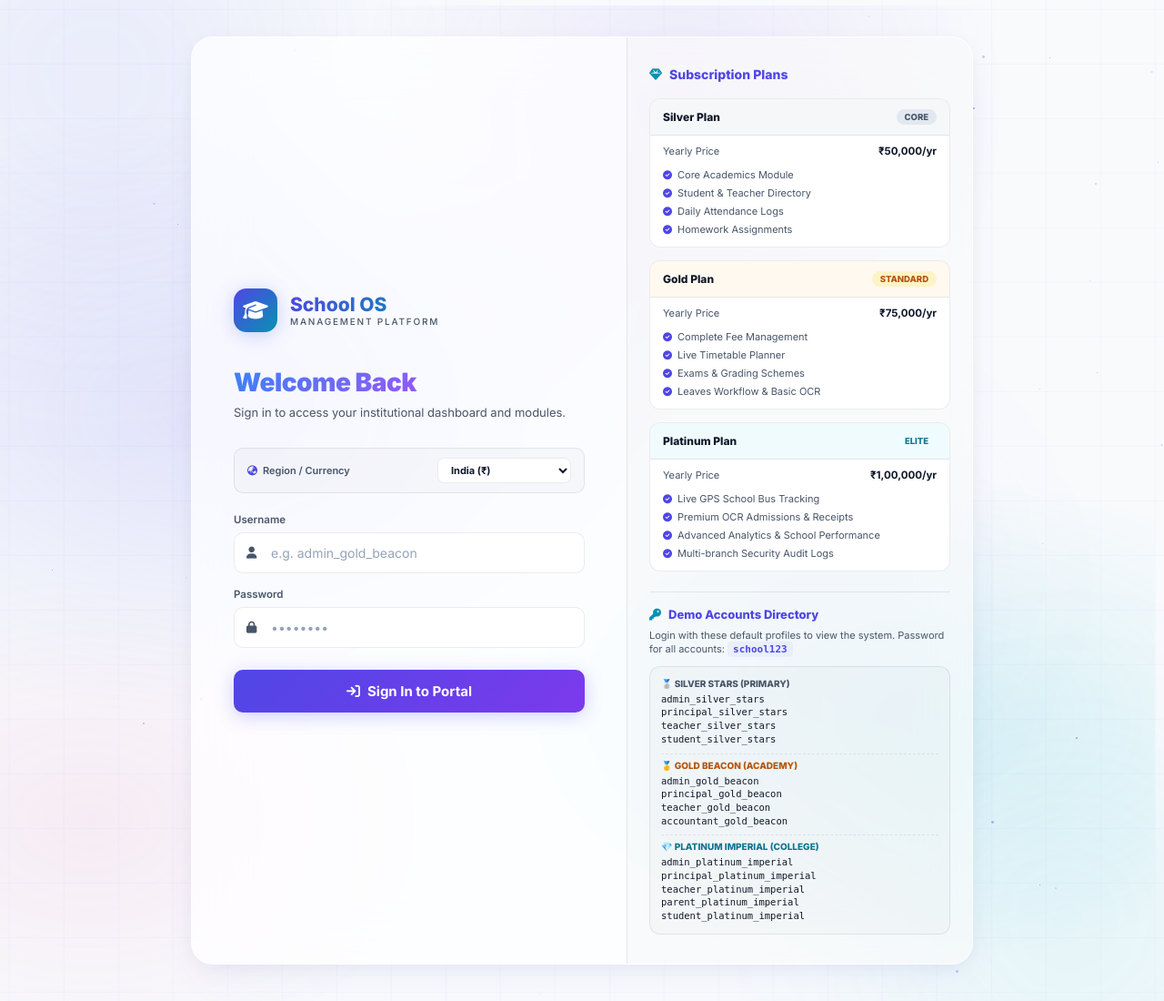
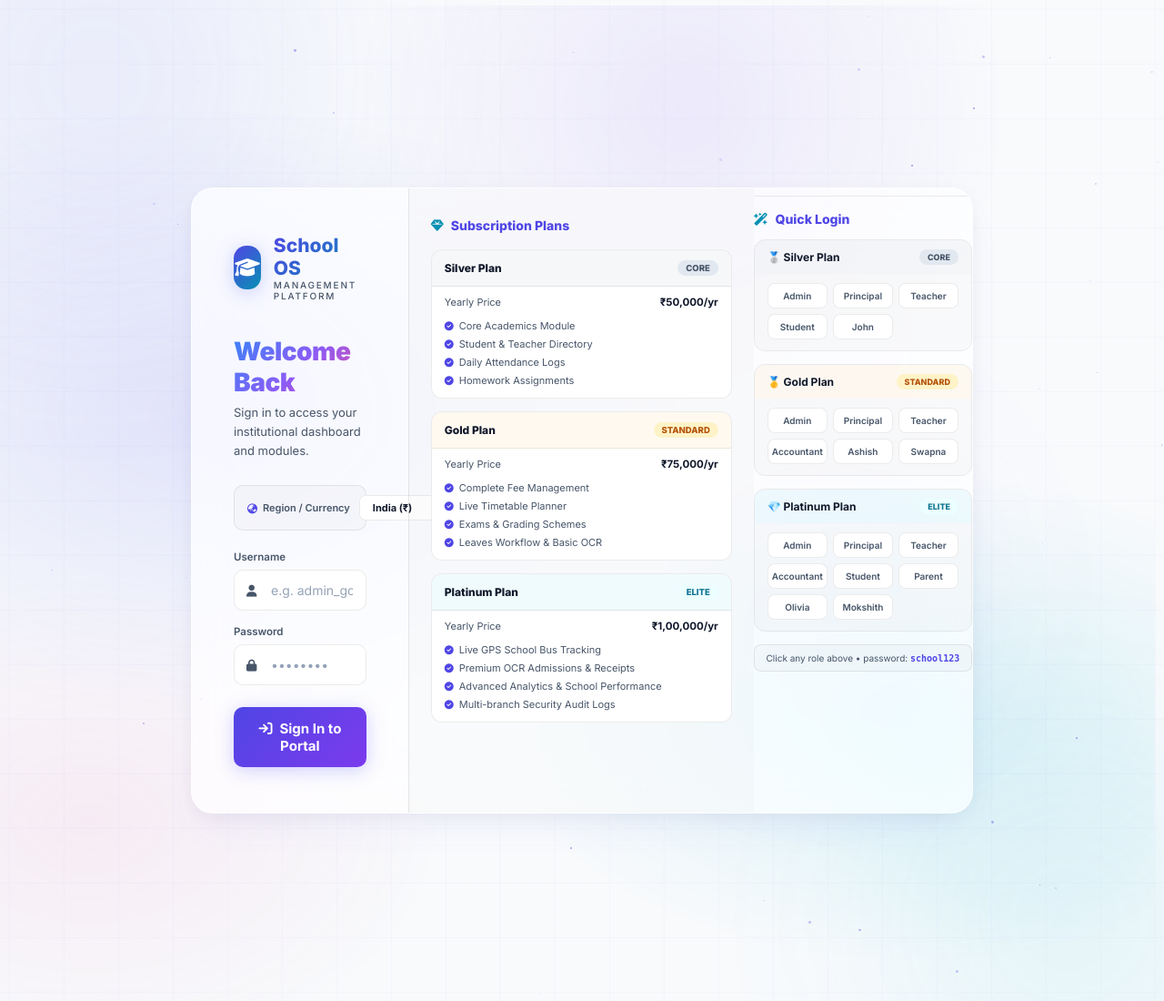
Before and after one commit to ashishkumarkasani21-create/school-os, a Django app: page / in a window 1280 px wide. Shown: the whole page at 91% size. Run offline with Django 5.2, Linux system fonts and the light colour scheme.

Commit message:
style: Quick-login pills grouped by Silver/Gold/Platinum tier names, not school names

```diff
--- a/templates/accounts/login.html
+++ b/templates/accounts/login.html
@@ -228,6 +228,29 @@
         .plan-features li:last-child { margin-bottom:0; }
         .plan-features li i { font-size:10px; color:var(--primary); }
 
+        /* ── Demo account pills ── */
+        .tier-group { margin-bottom:14px; border-radius:12px; border:1px solid var(--border); overflow:hidden; transition:border-color .2s; }
+        .tier-group:hover { border-color:rgba(0,0,0,0.12); }
+        .tier-header { display:flex; align-items:center; justify-content:space-between; padding:10px 14px; font-size:12px; font-weight:700; }
+        .tier-name { color:var(--text); }
+        .tier-badge { font-size:9px; padding:3px 9px; border-radius:20px; font-weight:800; text-transform:uppercase; }
+        .tier-silver .tier-header { background:rgba(100,116,139,0.06); }
+        .tier-gold .tier-header { background:rgba(245,158,11,0.06); }
+        .tier-platinum .tier-header { background:rgba(6,182,212,0.06); }
+        .role-grid { display:grid; grid-template-columns:repeat(3,1fr); gap:6px; padding:10px 14px 12px; background:rgba(0,0,0,0.02); }
+        .role-pill {
+            background:#ffffff; border:1px solid var(--border);
+            padding:7px 4px; border-radius:8px; font-size:10px; cursor:pointer;
+            text-align:center; color:var(--text-muted); font-weight:600; transition:all .18s;
+        }
+        .role-pill:hover { background:rgba(99,102,241,0.08); border-color:rgba(99,102,241,0.35); color:var(--primary); transform:translateY(-1px); box-shadow:0 2px 8px rgba(99,102,241,0.12); }
+        .role-pill:active { transform:translateY(0); }
+        .pw-hint {
+            text-align:center; font-size:10px; color:var(--text-muted); margin-top:10px;
+            padding:8px 12px; background:rgba(0,0,0,0.02); border:1px solid var(--border); border-radius:8px;
+        }
+        .pw-hint code { font-family:monospace; color:var(--primary); font-weight:700; }
+
         @media(max-width:768px){
             .login-wrapper{flex-direction:column;max-width:480px}
             .plans-side{width:100%;max-height:none;border-left:none;border-top:1px solid var(--border)}
@@ -370,33 +393,81 @@
                 </ul>
             </div>
 
-            <!-- Demo Credentials -->
-            <div style="margin-top: 8px; border-top: 1px solid var(--border); padding-top: 16px;">
-                <div style="font-size: 13px; font-weight: 800; margin-bottom: 8px; color: var(--primary); display: flex; align-items: center; gap: 8px;">
-                    <i class="fa-solid fa-key" style="color: var(--accent);"></i> Demo Accounts Directory
+            </div>
+
+            <!-- Demo Account Quick Login -->
+            <div style="margin-top:8px; border-top:1px solid var(--border); padding-top:16px;">
+                <div class="plans-hdr" style="margin-bottom:14px;">
+                    <i class="fa-solid fa-wand-magic-sparkles"></i> Quick Login
                 </div>
-                <div style="font-size: 11px; color: var(--text-muted); margin-bottom: 10px; line-height: 1.4;">
-                    Login with these default profiles to view the system. Password for all accounts: <code style="background: rgba(99,102,241,0.06); color: var(--primary); padding: 2px 6px; border-radius: 4px; font-weight: 700; font-family: monospace;">school123</code>
-                </div>
-                <div style="display: flex; flex-direction: column; gap: 8px; background: rgba(0,0,0,0.015); border: 1px solid var(--border); border-radius: 12px; padding: 12px;">
-                    <div>
-                        <div style="font-size: 10px; font-weight: 800; text-transform: uppercase; color: #475569; margin-bottom: 4px;">🥈 Silver Stars (Primary)</div>
-                        <div style="font-size: 10.5px; font-family: monospace; color: var(--text); line-height: 1.4;">admin_silver_stars<br>principal_silver_stars<br>teacher_silver_stars<br>student_silver_stars</div>
+
+                <!-- Silver -->
+                <div class="tier-group tier-silver">
+                    <div class="tier-header">
+                        <span class="tier-name">🥈 Silver Plan</span>
+                        <span class="tier-badge badge-silver">Core</span>
                     </div>
-                    <div style="border-top: 1px dashed var(--border); padding-top: 6px;">
-                        <div style="font-size: 10px; font-weight: 800; text-transform: uppercase; color: #b45309; margin-bottom: 4px;">🥇 Gold Beacon (Academy)</div>
-                        <div style="font-size: 10.5px; font-family: monospace; color: var(--text); line-height: 1.4;">admin_gold_beacon<br>principal_gold_beacon<br>teacher_gold_beacon<br>accountant_gold_beacon</div>
-                    </div>
-                    <div style="border-top: 1px dashed var(--border); padding-top: 6px;">
-                        <div style="font-size: 10px; font-weight: 800; text-transform: uppercase; color: #0e7490; margin-bottom: 4px;">💎 Platinum Imperial (College)</div>
-                        <div style="font-size: 10.5px; font-family: monospace; color: var(--text); line-height: 1.4;">admin_platinum_imperial<br>principal_platinum_imperial<br>teacher_platinum_imperial<br>parent_platinum_imperial<br>student_platinum_imperial</div>
+                    <div class="role-grid">
+                        <div class="role-pill" onclick="fill('admin_silver_stars')">Admin</div>
+                        <div class="role-pill" onclick="fill('principal_silver_stars')">Principal</div>
+                        <div class="role-pill" onclick="fill('teacher_silver_stars')">Teacher</div>
+                        <div class="role-pill" onclick="fill('student_silver_stars')">Student</div>
+                        <div class="role-pill" onclick="fill('teacher_john')">John</div>
                     </div>
                 </div>
+
+                <!-- Gold -->
+                <div class="tier-group tier-gold">
+                    <div class="tier-header">
+                        <span class="tier-name">🥇 Gold Plan</span>
+                        <span class="tier-badge badge-gold">Standard</span>
+                    </div>
+                    <div class="role-grid">
+                        <div class="role-pill" onclick="fill('admin_gold_beacon')">Admin</div>
+                        <div class="role-pill" onclick="fill('principal_gold_beacon')">Principal</div>
+                        <div class="role-pill" onclick="fill('teacher_gold_beacon')">Teacher</div>
+                        <div class="role-pill" onclick="fill('accountant_gold_beacon')">Accountant</div>
+                        <div class="role-pill" onclick="fill('teacher_ashish')">Ashish</div>
+                        <div class="role-pill" onclick="fill('teacher_swapna')">Swapna</div>
+                    </div>
+                </div>
+
+                <!-- Platinum -->
+                <div class="tier-group tier-platinum">
+                    <div class="tier-header">
+                        <span class="tier-name">💎 Platinum Plan</span>
+                        <span class="tier-badge badge-platinum">Elite</span>
+                    </div>
+                    <div class="role-grid">
+                        <div class="role-pill" onclick="fill('admin_platinum_imperial')">Admin</div>
+                        <div class="role-pill" onclick="fill('principal_platinum_imperial')">Principal</div>
+                        <div class="role-pill" onclick="fill('teacher_platinum_imperial')">Teacher</div>
+                        <div class="role-pill" onclick="fill('accountant_platinum_imperial')">Accountant</div>
+                        <div class="role-pill" onclick="fill('student_platinum_imperial')">Student</div>
+                        <div class="role-pill" onclick="fill('parent_platinum_imperial')">Parent</div>
+                        <div class="role-pill" onclick="fill('teacher_olivia')">Olivia</div>
+                        <div class="role-pill" onclick="fill('teacher_mokshith')">Mokshith</div>
+                    </div>
+                </div>
+
+                <div class="pw-hint">Click any role above &bull; password: <code>school123</code></div>
             </div>
         </div>
     </div>
 
     <script>
+        // Quick-fill username from role pill
+        function fill(u) {
+            document.getElementById('username').value = u;
+            document.getElementById('password').value = 'school123';
+            // Scroll to the form on mobile
+            document.getElementById('username').scrollIntoView({behavior:'smooth', block:'center'});
+            // Brief highlight on the Sign In button
+            const btn = document.querySelector('.btn-login');
+            btn.style.transform = 'scale(1.03)';
+            setTimeout(function(){ btn.style.transform = ''; }, 250);
+        }
+
         // Twinkling star field
         (function() {
             var container = document.getElementById('stars');
```
Also changed, not shown: README.md.
